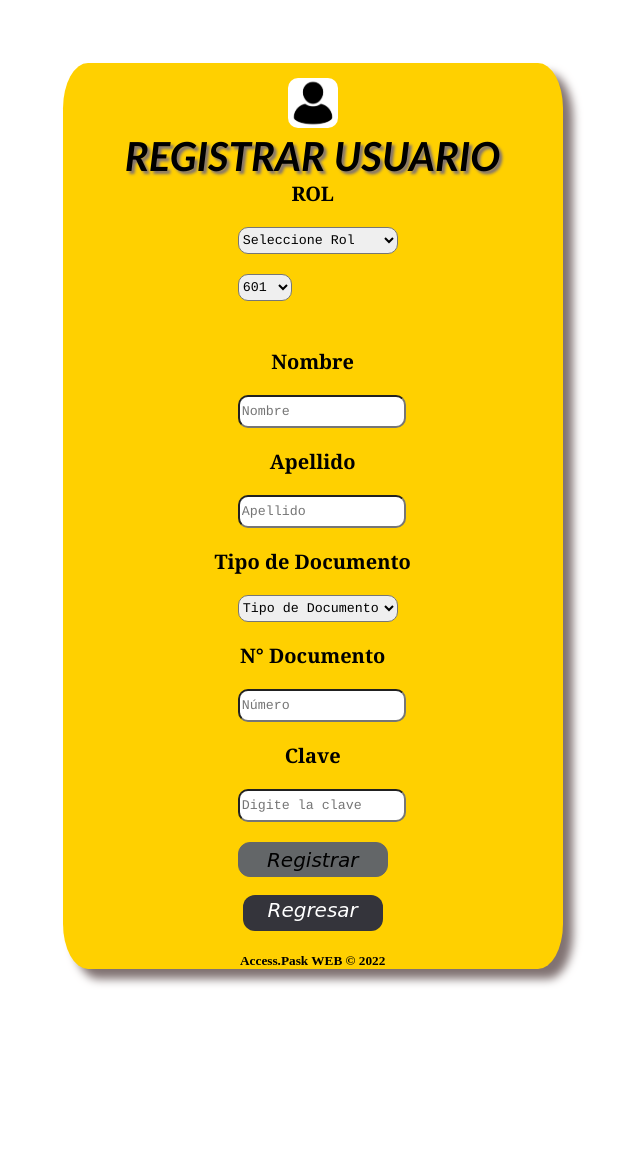
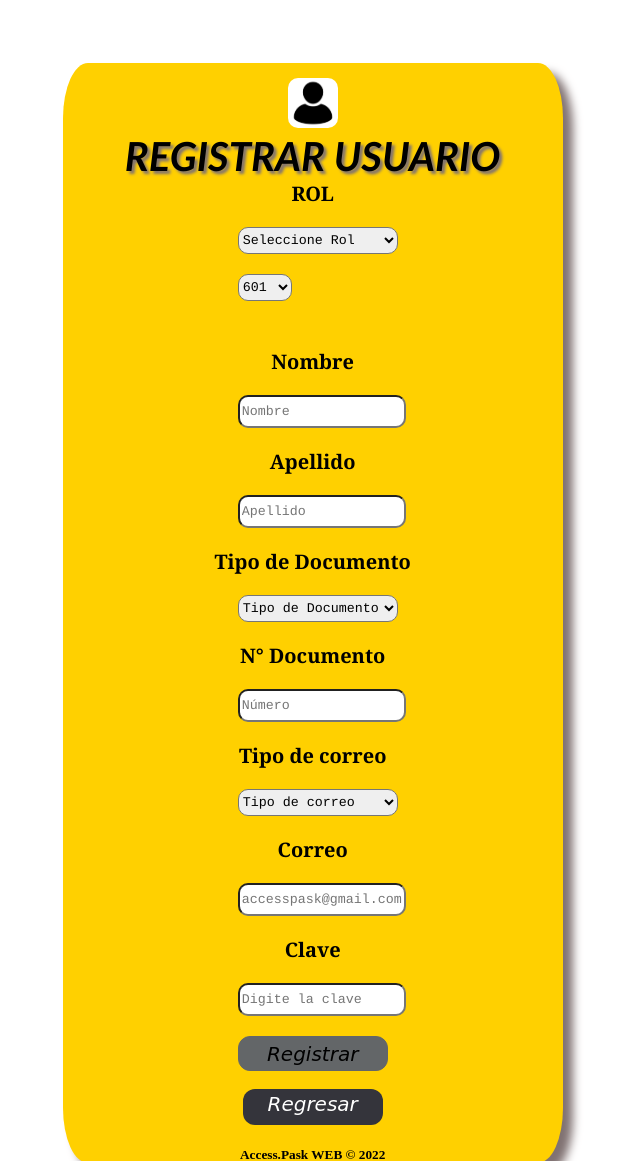
Before and after one commit to JuanseBC/AccessPask, a PHP site: page /vistas/regest.PHP in a window 1280 px wide. Shown: the top 1161 px of the page, without its empty margins (413-1053 px from the left). Before the commit the page ends 985 px from the top, so only its background shows below. Run offline with PHP 8.4, Linux system fonts and the light colour scheme; data comes from the database, SQL or seed files in the repository; data that the repository does not hold is empty.

Commit message:
Juanse: Ultima modificacion reg estu 14/06/22

```diff
--- a/vistas/regest.PHP
+++ b/vistas/regest.PHP
@@ -66,6 +66,16 @@
           N° Documento
       </div>
       <input type="text" name="documento" placeholder="Número" class="doc3"required>
+      <label for="doc" class="doc-text">Tipo de correo</label>
+      <select name="Doc" id="doc" required class="select doc">
+        <option selected disabled value="">Tipo de correo </option>
+        <option value="1"> Instituciona</option>
+        <option value="2"> Personal</option>
+      </select>
+      <div class="text">
+          Correo
+      </div>
+      <input type="text" name="correo" placeholder="accesspask@gmail.com" class="doc3"required>
       <div class="text">
           Clave
         </div>
@@ -74,7 +84,7 @@
       </div>
       <div class="menu"> <br>
         <ul>
-          <li><a href="ADM.html">
+          <li><a href="../vistas/ADM.php">
                   Regresar</a></li>
         </ul>
       </div>
```
Also changed, not shown: vistas/registro.PHP (+11 -1 lines).
